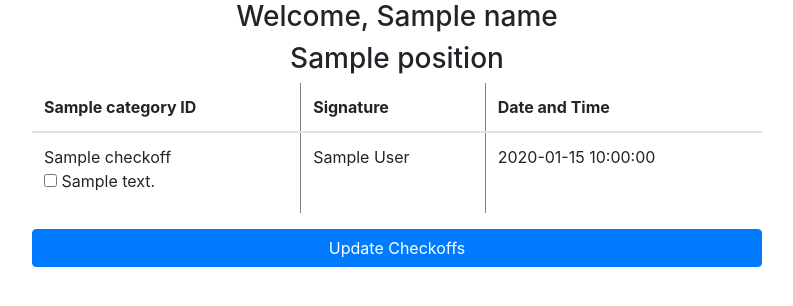
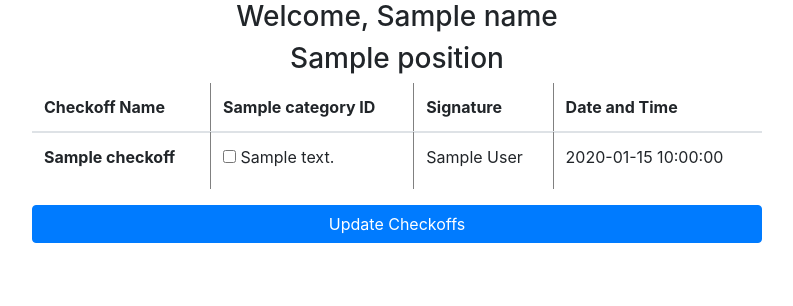
Before and after one commit to carolinekish/CS-4440-Final-Project, a Flask app: template mongodb_app/templates/checkoffs.html in a window 1280 px wide. Shown: the top 306 px of the page, without its empty margins (243-1036 px from the left). Run offline with Flask 2, Linux system fonts and the light colour scheme; the template is opened without the code that fills it: most values are stand-ins (such as "Sample title", 1, 10 or a date in 2020); some libraries are stand-ins or nearby versions.

Commit message:
finished checkoff sheet layout display for mongodb display, also works for updating when checkoffs are given

```diff
--- a/mongodb_app/application.py
+++ b/mongodb_app/application.py
@@ -4,24 +4,35 @@ from logic import *
 
 app = Flask(__name__)
 
+user = "ADMIN"
+
 @app.route("/")
 def start():
     return render_template("login.html")
 
-@app.route("/", methods=["POST", "GET"])
+@app.route("/", methods=["POST"])
 def login():
+    global user
     if request.method == "POST":
         pname = request.form["member_name"]
+        user = pname
         return redirect(url_for("choose_sport", name=pname))
 
 @app.route("/choose_sport/<name>")
 def choose_sport(name):
     return render_template("sports.html", name=name, sports=["Rock Climbing", "Backpacking", "Bikepacking", "Cascading", "Caving", "Mountain Biking", "Sea Kayaking", "Whitewater Kayaking"])
 
-@app.route("/checkoff_sheet/<name>", methods=["POST"])
+@app.route("/checkoff_sheet/<name>", methods=["GET", "POST"])
 def display_checkoff_sheet(name):
     doc = select_document_checkoff_sheets_collection(id=generate_id(name))
-    return render_template("checkoffs.html", document=doc)
+    return render_template("checkoffs.html", name=name, document=doc)
+
+@app.route("/update_checkoffs/<name>", methods=["POST"])
+def update_checkoff(name):
+    selected = request.form.getlist("checkbox")
+    give_checkoffs(name, selected, user)
+    doc = select_document_checkoff_sheets_collection(id=generate_id(name))
+    return render_template("checkoffs.html", name=name, document=doc)
 
 if __name__=="__main__":
     app.run()
--- a/mongodb_app/templates/checkoffs.html
+++ b/mongodb_app/templates/checkoffs.html
@@ -1,5 +1,3 @@
-<!-- /templates/checkoffs.html  -->
-
 {% extends 'base.html' %}
 
 {% block content %}
@@ -8,34 +6,39 @@
             <h3 align="center">Welcome, {{name}}</h3>
                 {% for category in document["categories"] %}
                     <h3 align="center">{{category["position"]}}</h3>
+
+                    <form action="/update_checkoffs/{{name}}" method="post">
                     <table class="table" id="checkoffs" rules="all">
                         <thead>
                             <tr>
+                                <th scope="col">Checkoff Name</th>
                                 <th scope="col">{{category["cat_name"]}} ID</th>
                                 <th scope="col">Signature</th>
                                 <th scope="col">Date and Time</th>
                             </tr>
+
                         </thead>
                         <tbody>
-                        {% for checkoff in category["checkoffs"] %}
-                        <!-- id = {{checkoff.id}} went after <tr> -->
-                            <tr>
-                                <td >{{checkoff["check_name"]}}
-                                        {% for requirement in checkoff["requirements"] %}
-                                                <br>
-                                                <input type="checkbox" name="checkbox" id= {{requirement.id}} value="value">
-                                                <label for={{requirement.id}}>{{requirement.description}}</label>
+                            {% for checkoff in category["checkoffs"] %}
+                                <th rowspan="{{checkoff['requirements'] | length + 1 }}" scope="rowgroup"> {{checkoff["check_name"]}} </th>
+                                {% for requirement in checkoff["requirements"] %}
+                                <tr>
+                                    <td >
+                                    <input type="checkbox" name="checkbox" id= "{{requirement['description']}}" value="{{requirement['description']}}"/>
+                                    <label for="{{requirement['description']}}">{{requirement["description"]}}</label>
+                                    </td>
+                                    <td>{{requirement["authorized_by"]}}</td>
+                                    <td>{{requirement["date_fulfilled"]}}</td>
+                                </tr>
+                                {% endfor %}
+                            {% endfor %}
+                        </tbody>
 
-                                    {% endfor %}
-                                </td>
-                                <td>{{checkoff["authorized_by"]}}</td>
-                                <td>{{checkoff["date_fulfilled"]}}</td>
-                            </tr>
-                        {% endfor %}
-                        </tbody>
                     </table>
-                    <button type="submit" class="btn btn-block btn-primary">Update Checkoffs</button>
+
                 {% endfor %}
+                <button type="submit" class="btn btn-block btn-primary">Update Checkoffs</button>
+                </form>
         </div>
     </div>
 {% endblock %}
--- a/mongodb_app/templates/sports.html
+++ b/mongodb_app/templates/sports.html
@@ -5,7 +5,7 @@
         <div class="table-responsive" align="center">
             <h1 align="center">Welcome, {{name}}</h1>
             <h4 align="center">Choose Sport:</h4>
-            <form action="/checkoff_sheet/{{name}}", method = "post">
+            <form action="/checkoff_sheet/{{name}}" method="post">
                 <input type="submit" value="{{sports[0]}}" />
             </form>
             {% for sport in sports[1:] %}
```
Also changed, not shown: mongodb_app/logic.py (+13 -3 lines).
